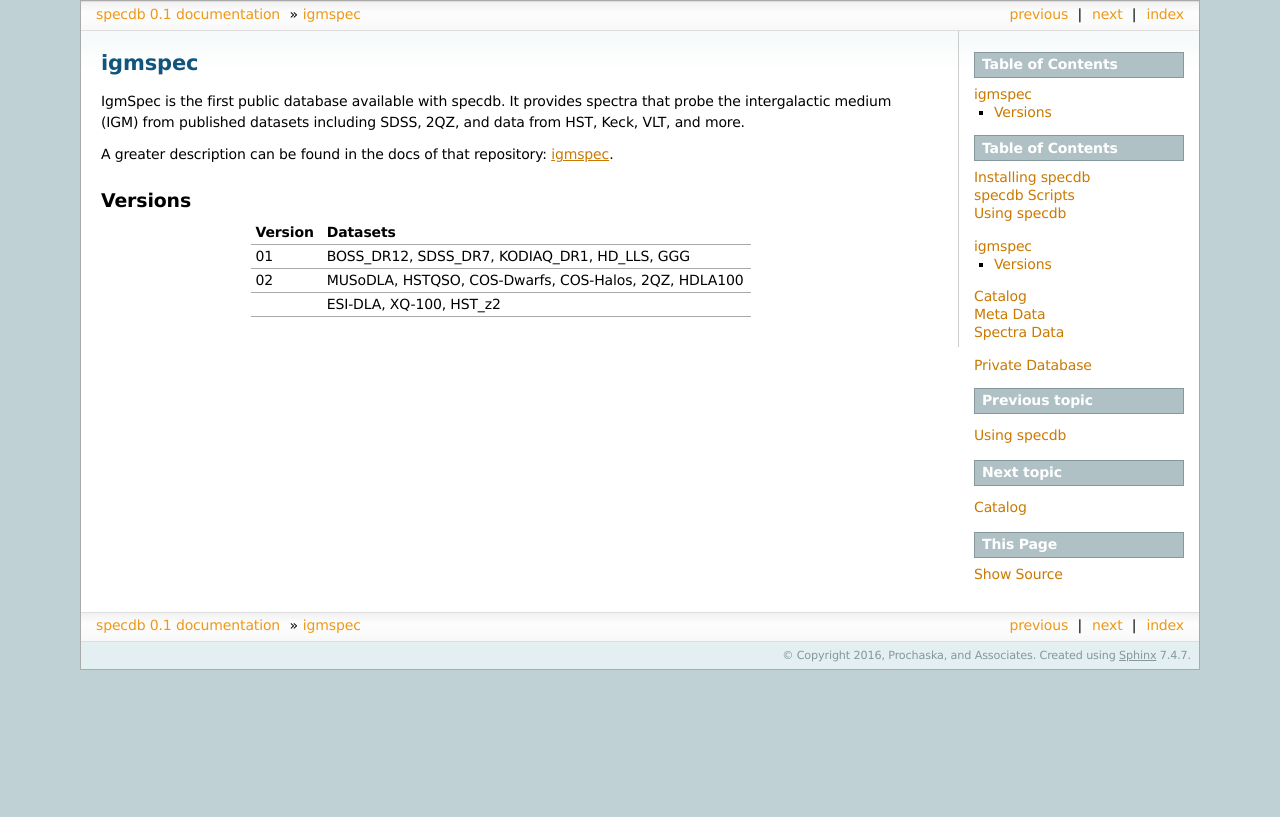
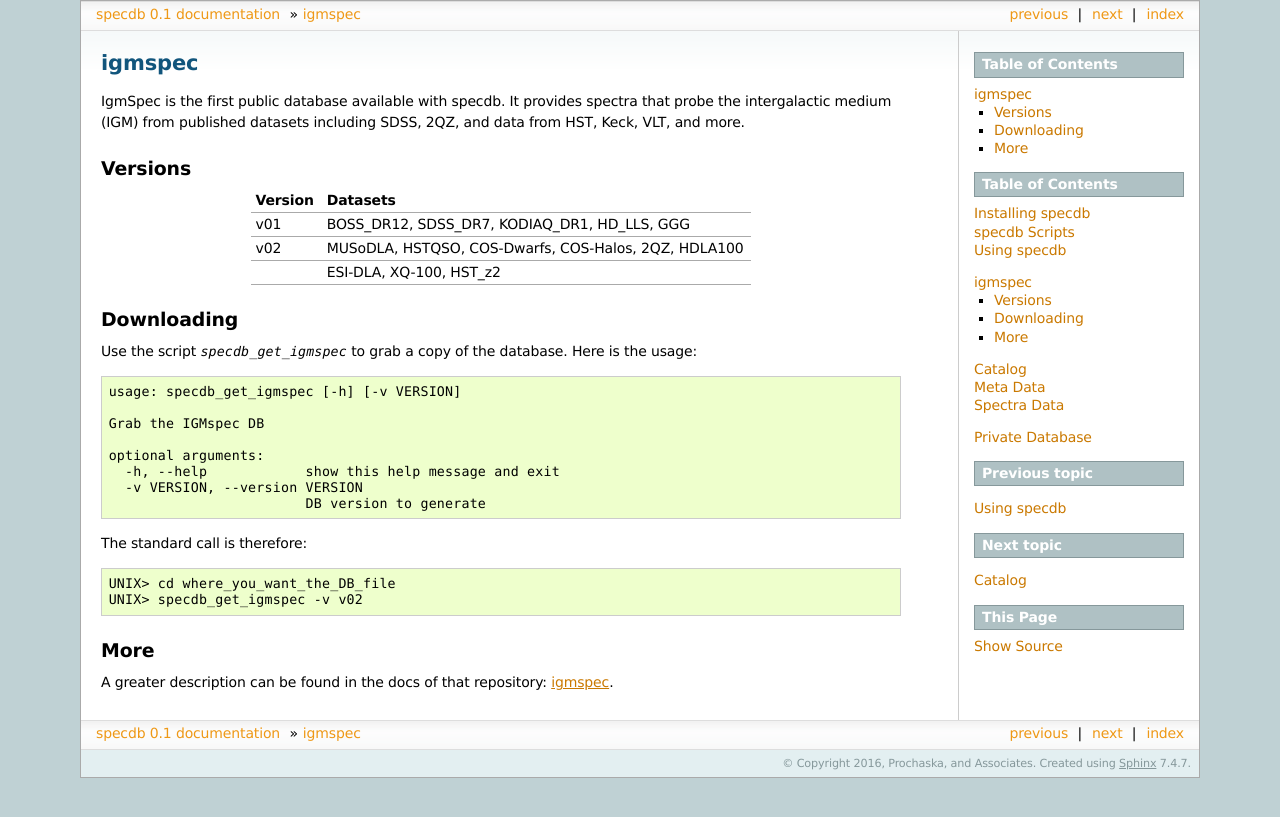
Before and after one commit to specdb/specdb, a Sphinx documentation site: the page built from docs/igmspec.rst, in a window 1280 px wide. Shown: the top 817 px of the page. Built offline with Sphinx 7.4.7, drawn with Linux system fonts in a browser that asks for light colours; pages that are not in the unit, such as notebooks, are missing from menus.

Commit message:
installing igmspec

```diff
--- a/docs/igmspec.rst
+++ b/docs/igmspec.rst
@@ -9,16 +9,40 @@ It provides spectra that probe the intergalactic medium
 (IGM) from published datasets including SDSS,
 2QZ, and data from HST, Keck, VLT, and more.
 
-A greater description can be found in the docs of that repository:
-`igmspec <http://github.com/specdb/igmspec>`_.
-
 Versions
 ========
 
 ========  ====================================================
 Version   Datasets
 ========  ====================================================
-01        BOSS_DR12, SDSS_DR7, KODIAQ_DR1, HD_LLS, GGG
-02        MUSoDLA, HSTQSO, COS-Dwarfs, COS-Halos, 2QZ, HDLA100
- ..       ESI-DLA, XQ-100, HST_z2
+v01       BOSS_DR12, SDSS_DR7, KODIAQ_DR1, HD_LLS, GGG
+v02       MUSoDLA, HSTQSO, COS-Dwarfs, COS-Halos, 2QZ, HDLA100
+  ..      ESI-DLA, XQ-100, HST_z2
 ========  ====================================================
+
+Downloading
+===========
+
+Use the script `specdb_get_igmspec` to grab a copy of the database.
+Here is the usage::
+
+    usage: specdb_get_igmspec [-h] [-v VERSION]
+
+    Grab the IGMspec DB
+
+    optional arguments:
+      -h, --help            show this help message and exit
+      -v VERSION, --version VERSION
+                            DB version to generate
+
+
+The standard call is therefore::
+
+    UNIX> cd where_you_want_the_DB_file
+    UNIX> specdb_get_igmspec -v v02
+
+More
+====
+
+A greater description can be found in the docs of that repository:
+`igmspec <http://github.com/specdb/igmspec>`_.
```
